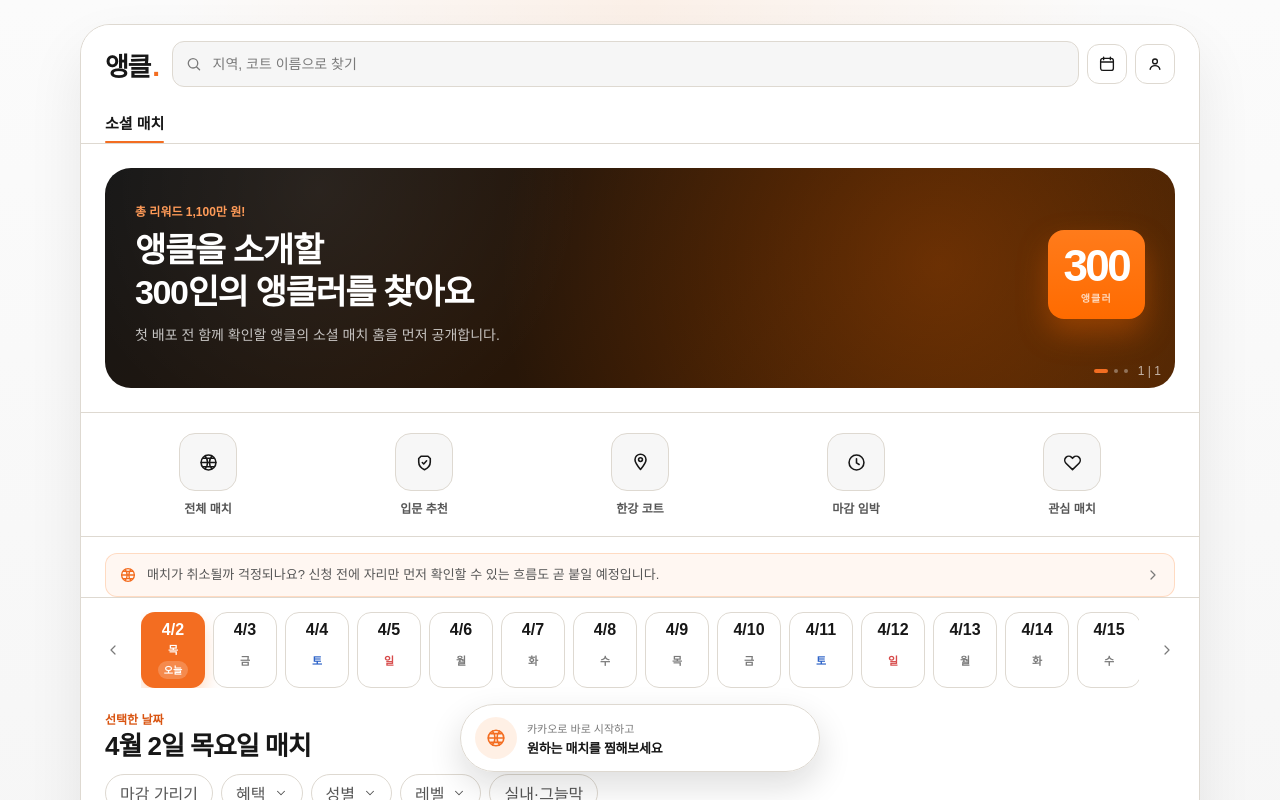
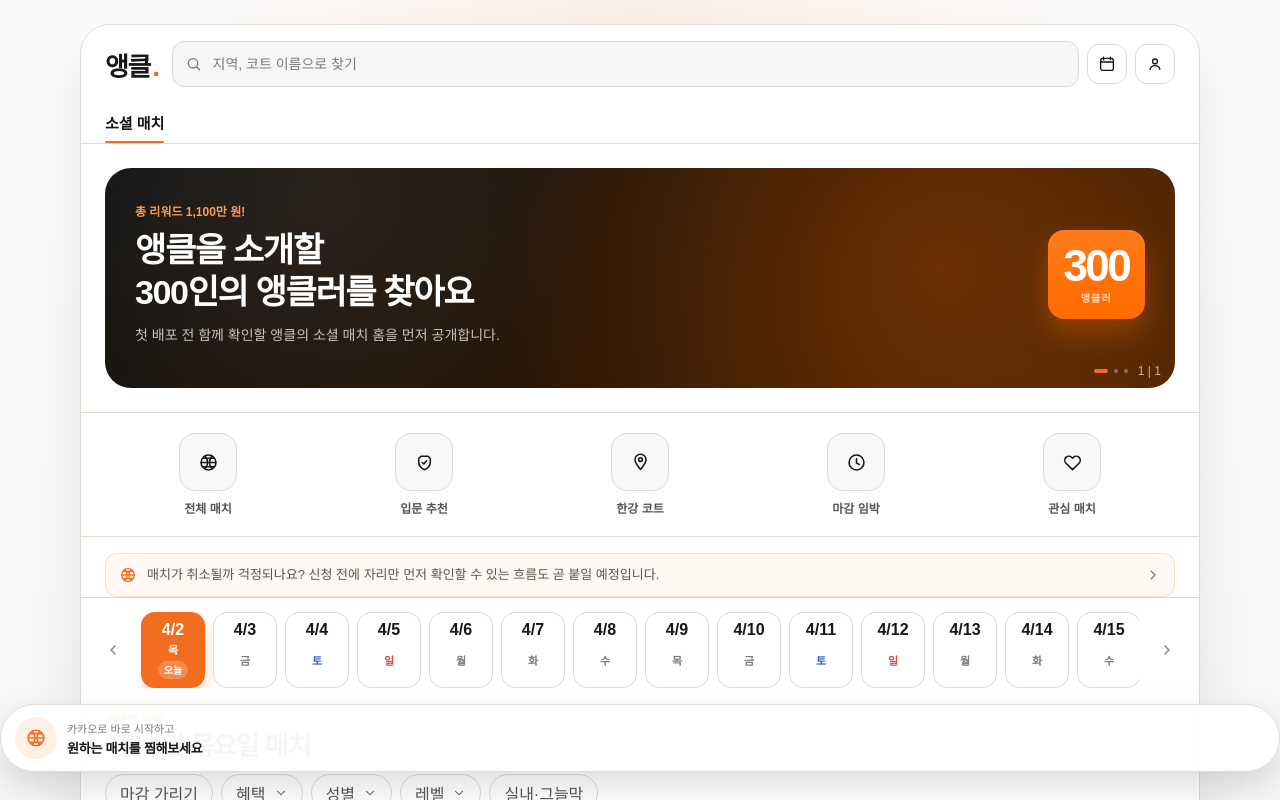
Before and after one commit to cba700/Ankle, a Next.js app: page / in a window 1280 px wide. Shown: the top 800 px of the page. Built offline with nearby package versions, Linux system fonts and the light colour scheme.

Commit message:
Fix home mobile overflow

```diff
--- a/src/components/home/home-date-picker.module.css
+++ b/src/components/home/home-date-picker.module.css
@@ -29,6 +29,7 @@
   grid-auto-flow: column;
   grid-auto-columns: minmax(54px, 1fr);
   gap: 6px;
+  min-width: 0;
   overflow-x: auto;
   scrollbar-width: none;
 }
--- a/src/components/home/home-floating-cta.module.css
+++ b/src/components/home/home-floating-cta.module.css
@@ -1,14 +1,14 @@
 .cta {
   position: fixed;
-  left: 50%;
+  right: 0;
   bottom: 20px;
+  left: 0;
   z-index: 50;
   display: inline-flex;
   align-items: center;
   gap: 10px;
   width: min(calc(100% - 32px), 420px);
-  max-width: calc(100vw - 32px);
-  transform: translateX(-50%);
+  margin: 0 auto;
   padding: 12px 18px 12px 14px;
   border: 1px solid var(--line);
   border-radius: 999px;
```
